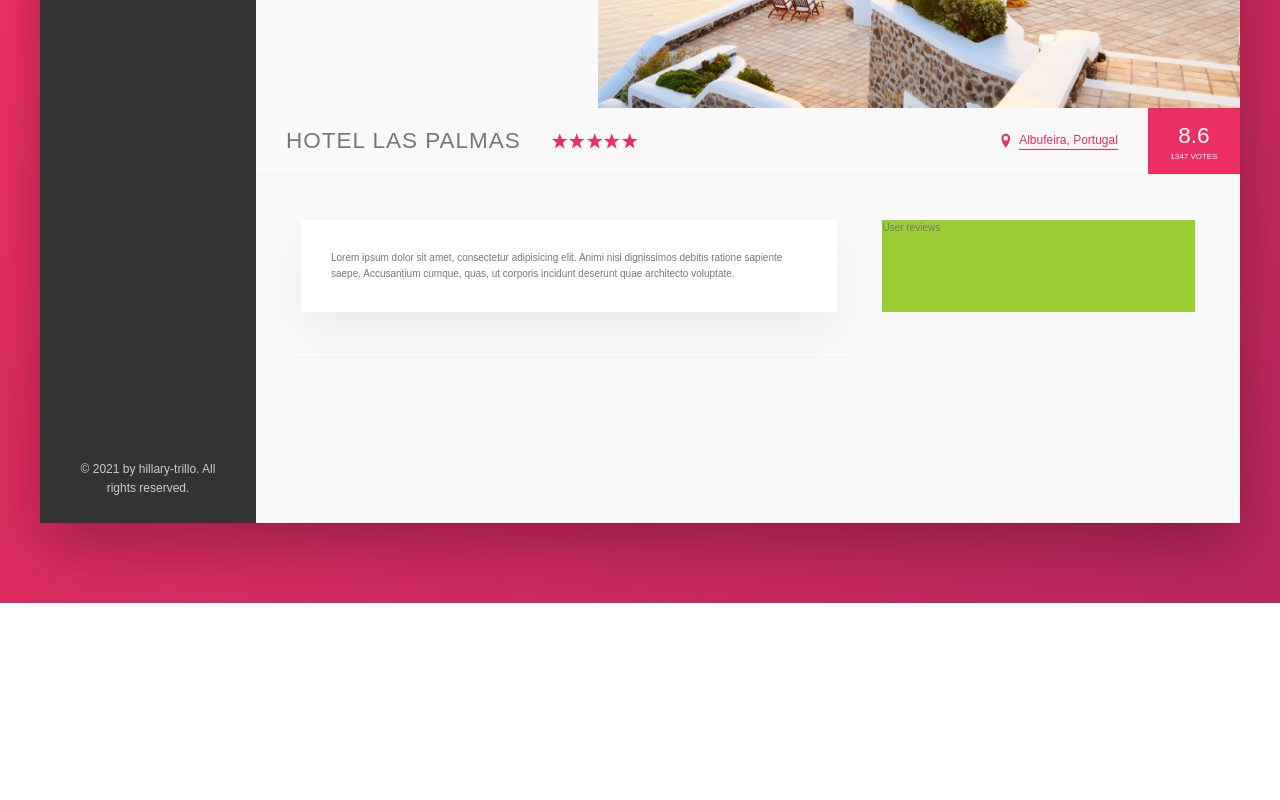
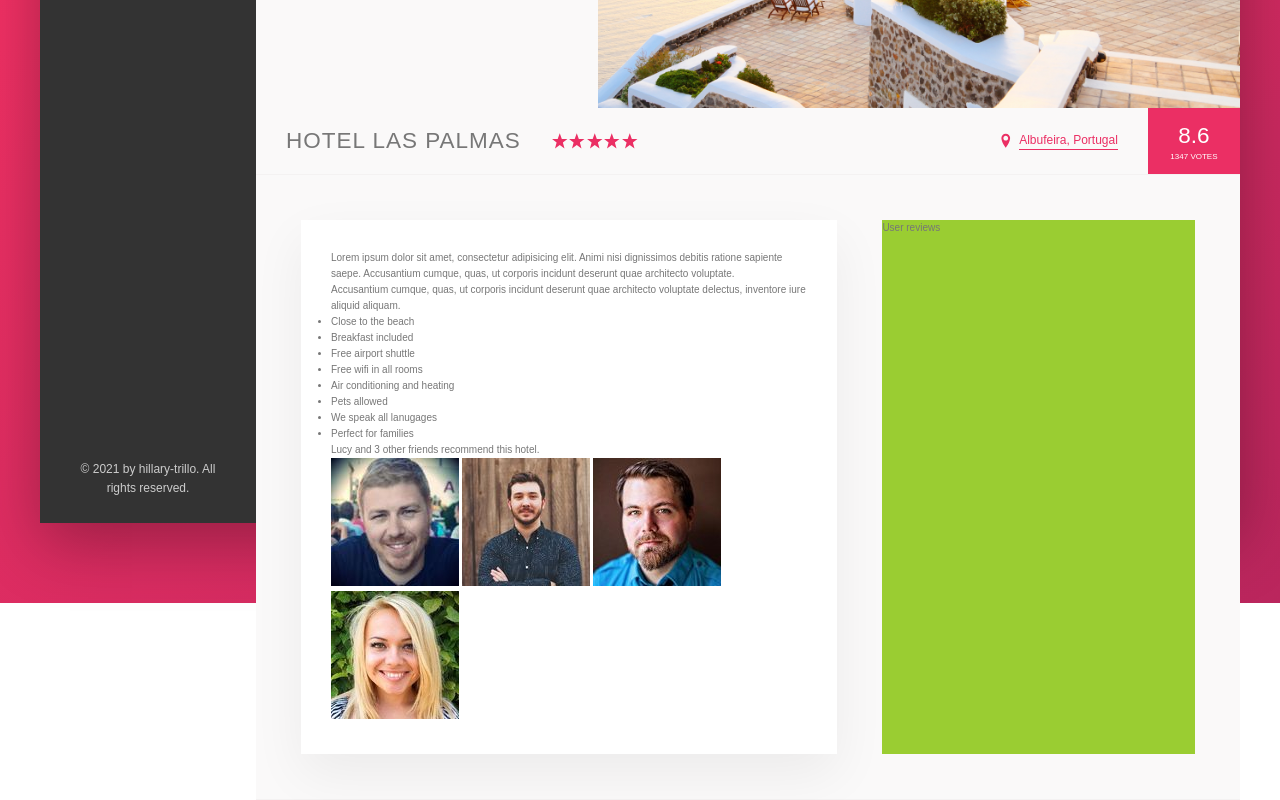
Before and after one commit to hillaryke/trillo, a website: page index.html in a window 1280 px wide. Shown: the part 427-1227 px from the top of the page. Before the commit the page ends 1030 px from the top, so only its background shows below. Drawn offline with Linux system fonts and the light colour scheme.

Commit message:
HTM markup for detail

```diff
--- a/index.html
+++ b/index.html
@@ -139,10 +139,35 @@
                 <div class="detail">
                     <div class="description">
                         <p class="paragraph">
-                            Lorem ipsum dolor sit amet, consectetur adipisicing elit. Animi nisi
-                            dignissimos debitis ratione sapiente saepe. Accusantium cumque, quas, ut
-                            corporis incidunt deserunt quae architecto voluptate.
+                            Lorem ipsum dolor sit amet, consectetur adipisicing elit. Animi nisi dignissimos debitis
+                            ratione sapiente saepe. Accusantium cumque, quas, ut corporis incidunt deserunt quae
+                            architecto voluptate.
                         </p>
+                        <p class="paragraph">
+                            Accusantium cumque, quas, ut corporis incidunt deserunt quae architecto voluptate delectus,
+                            inventore iure aliquid aliquam.
+                        </p>
+                        <ul class="list">
+                            <li class="list__item">Close to the beach</li>
+                            <li class="list__item">Breakfast included</li>
+                            <li class="list__item">Free airport shuttle</li>
+                            <li class="list__item">Free wifi in all rooms</li>
+                            <li class="list__item">Air conditioning and heating</li>
+                            <li class="list__item">Pets allowed</li>
+                            <li class="list__item">We speak all lanugages</li>
+                            <li class="list__item">Perfect for families</li>
+                        </ul>
+                        <div class="recommend">
+                            <p class="recomment_count">
+                                Lucy and 3 other friends recommend this hotel.
+                            </p>
+                            <div class="recommend__friends">
+                                <img src="img/user-3.jpg" alt="Friend 1" class="recommend__photo">
+                                <img src="img/user-4.jpg" alt="Friend 2" class="recommend__photo">
+                                <img src="img/user-5.jpg" alt="Friend 3" class="recommend__photo">
+                                <img src="img/user-6.jpg" alt="Friend 4" class="recommend__photo">
+                            </div>
+                        </div>
                     </div>
 
                     <div class="user-reviews">
```
